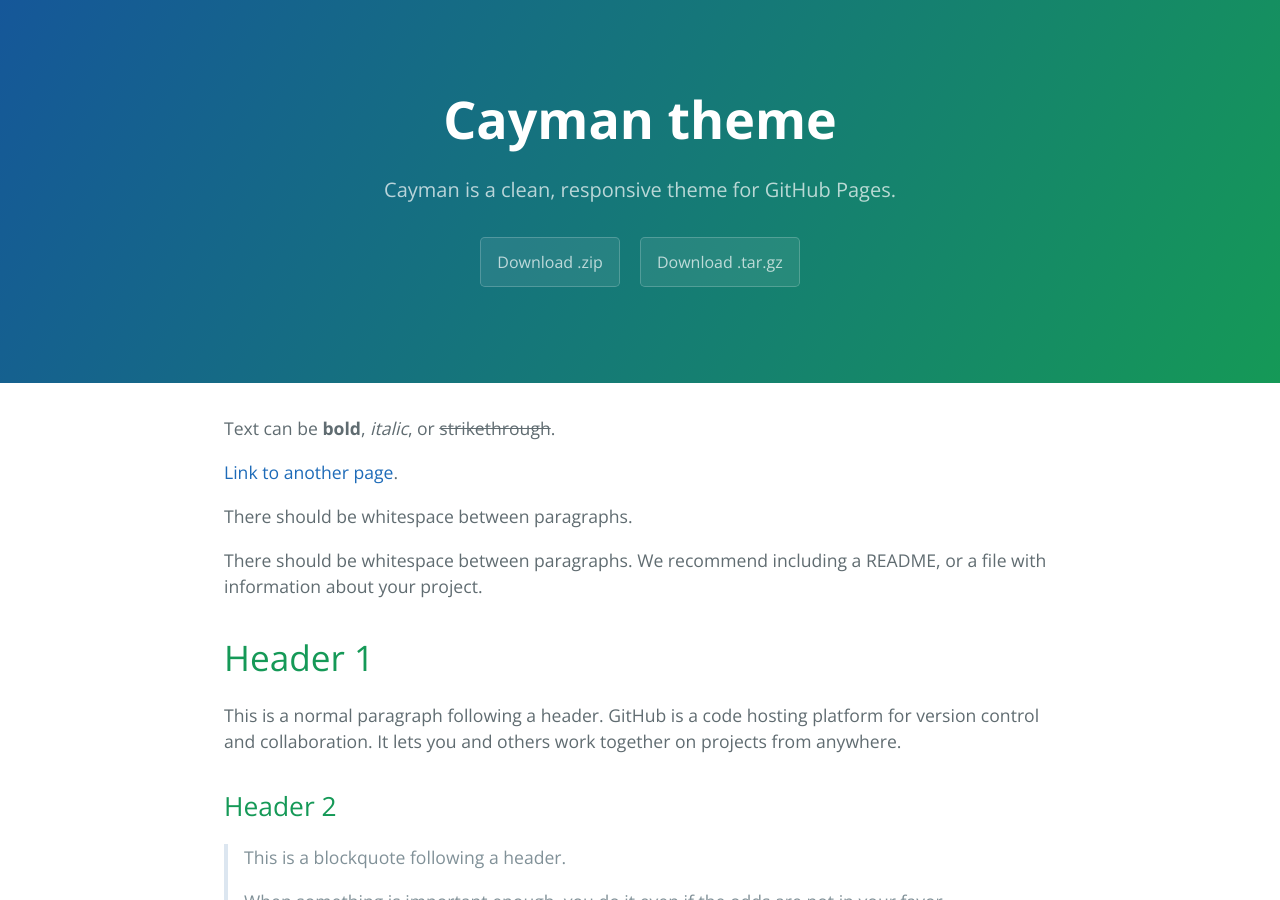
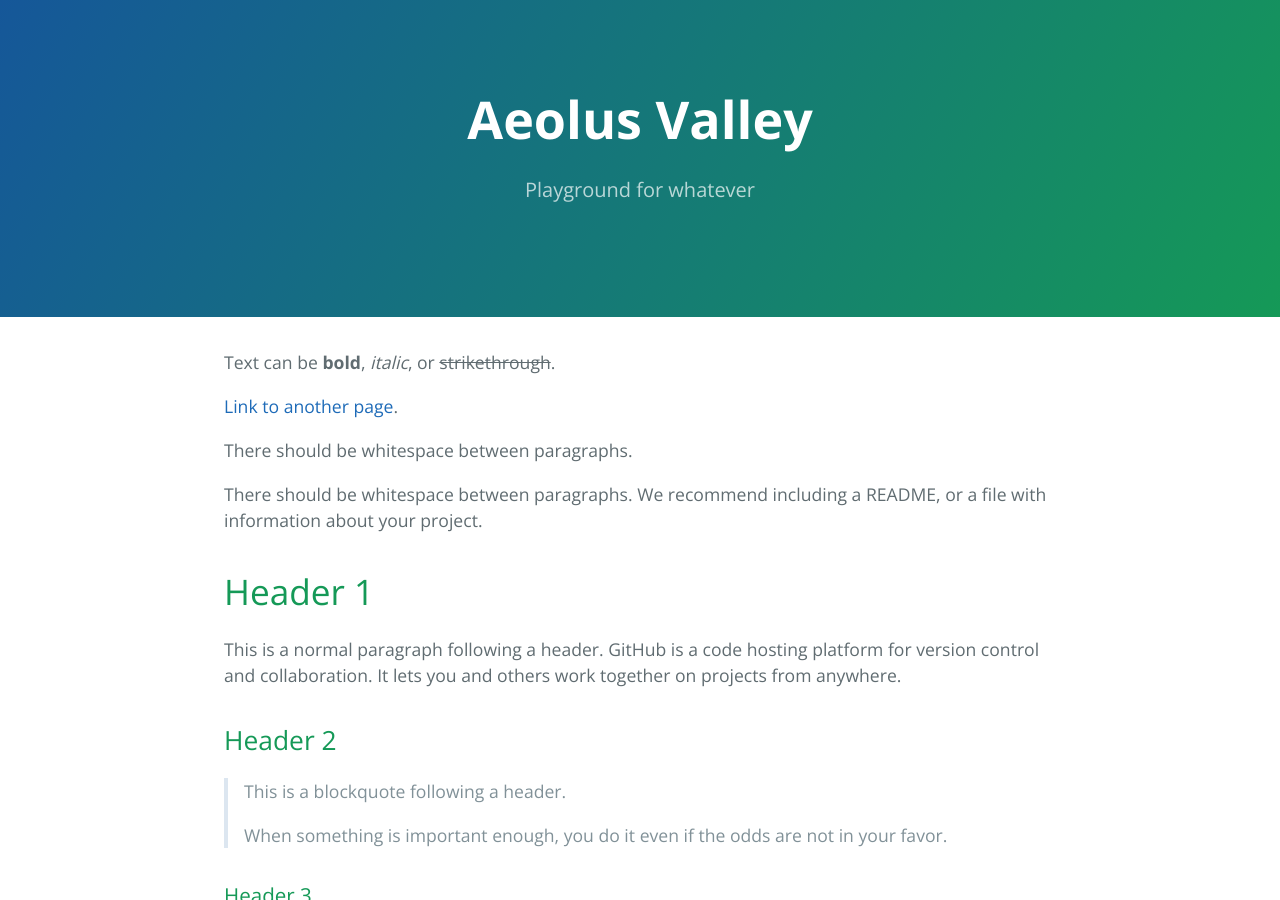
Before and after one commit to AeolusZhao/aeoluszhao.github.io, a Jekyll site: the page built from index.md, in a window 1280 px wide and 900 px high. Built offline with Jekyll 4.4.1, drawn with Linux system fonts in a browser that asks for light colours.

Commit message:
Update _config.yml

```diff
--- a/_config.yml
+++ b/_config.yml
@@ -1,5 +1,5 @@
-title: Cayman theme
-description: Cayman is a clean, responsive theme for GitHub Pages.
-show_downloads: true
+title: Aeolus Valley
+description: Playground for whatever
+show_downloads: false
 google_analytics:
 theme: jekyll-theme-cayman
```
